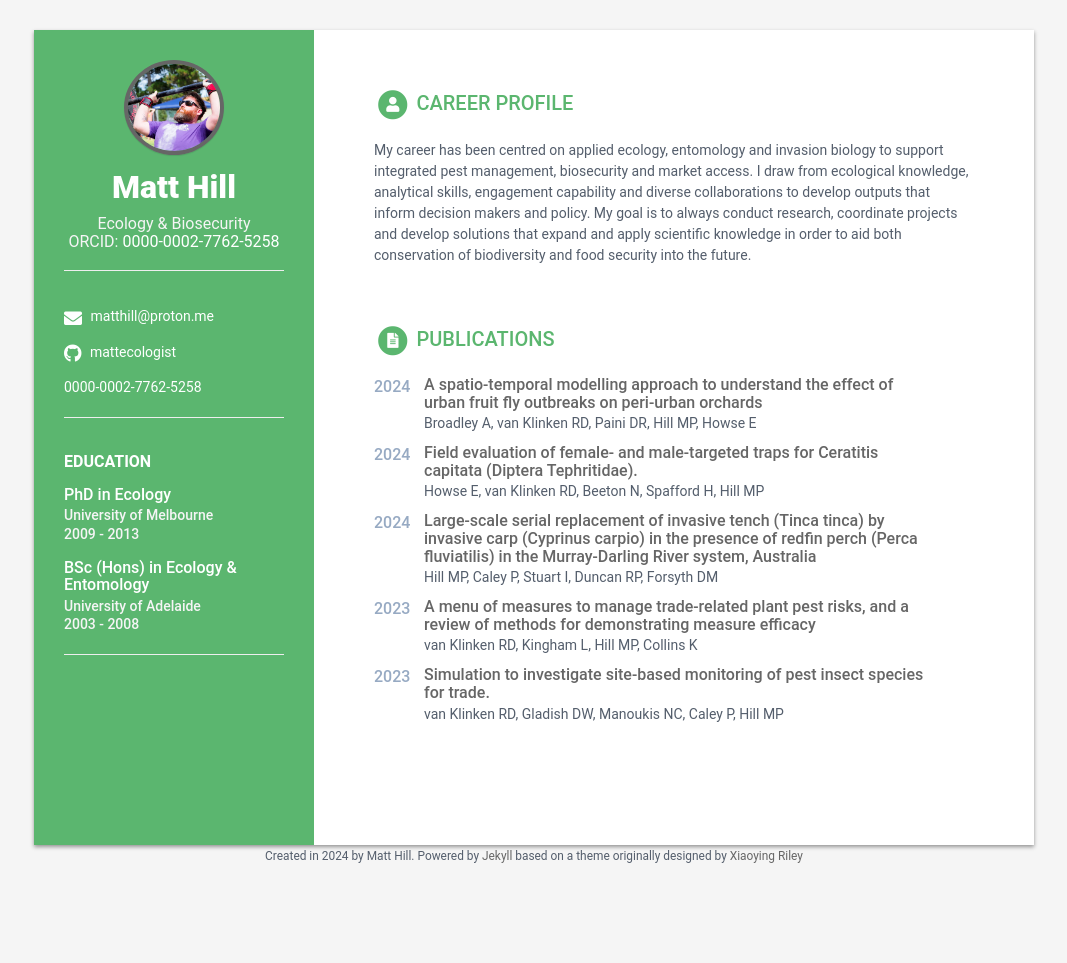
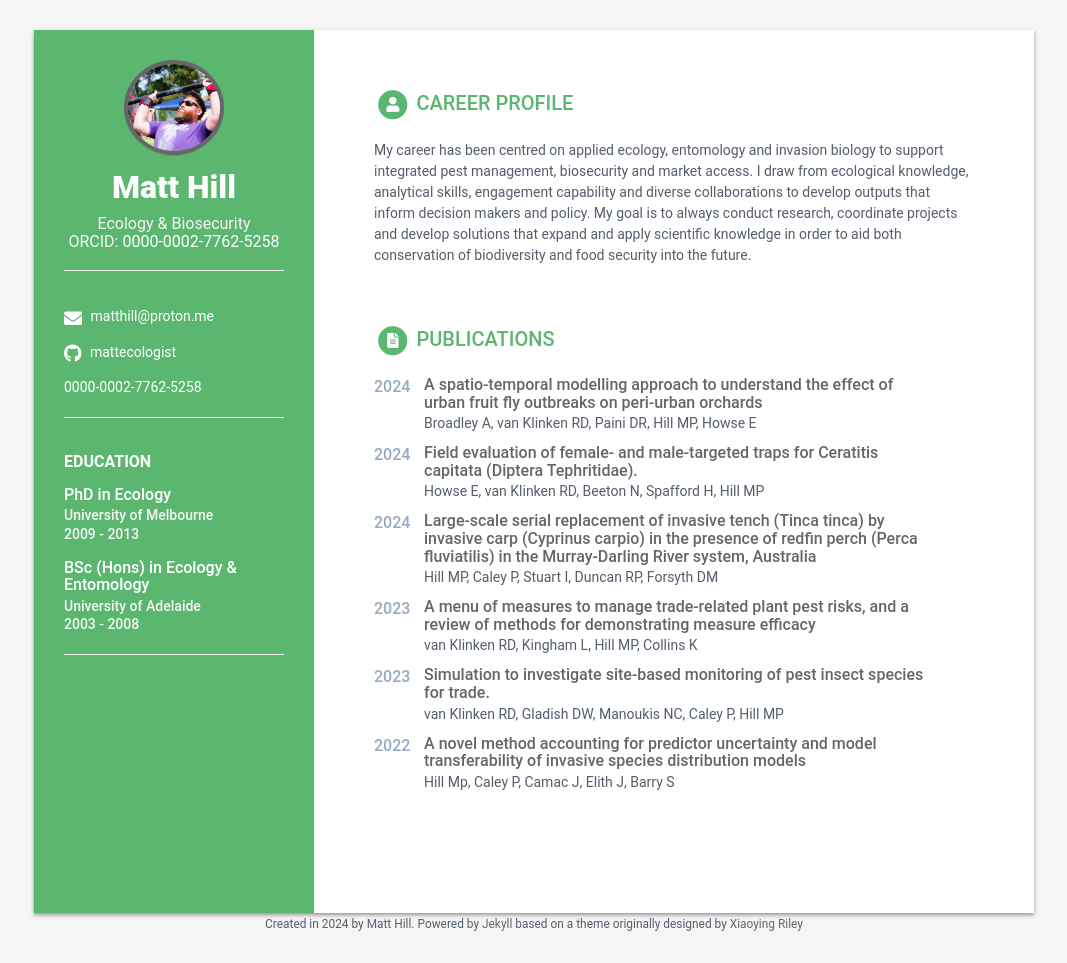
Before and after one commit to mattecologist/mattecologist.github.io, a Jekyll site: the page built from index.html, in a window 1280 px wide. Shown: the whole page, without its empty margins (106-1173 px from the left). Built offline with Jekyll 4.4.1, drawn with Linux system fonts in a browser that asks for light colours; nearby versions of some CDN libraries; a style sheet for code colours, icons or effects is not loaded; before the commit the page ends 900 px from its top, so only the background shows below that.

Commit message:
add papers

```diff
--- a/_data/publications.yml
+++ b/_data/publications.yml
@@ -3,7 +3,7 @@
   year: 2024
   link: ./assets/pdf/s10530-024-03409-z.pdf
 
-- title: Field evaluation of female- and male-targeted traps for Ceratitis capitata (Diptera Tephritidae).
+- title: "Field evaluation of female- and male-targeted traps for Ceratitis capitata (Diptera Tephritidae)."
   authors: Howse E, van Klinken RD, Beeton N, Spafford H, Hill MP
   year: 2024
   link: ./assets/pdf/toae139.pdf
@@ -23,3 +23,8 @@
   authors: van Klinken RD, Kingham L, Hill MP, Collins K
   year: 2023
   link: ./assets/pdf/s10530-022-02977-2.pdf
+
+- title: A novel method accounting for predictor uncertainty and model transferability of invasive species distribution models
+  authors: Hill Mp, Caley P, Camac J, Elith J, Barry S
+  year: 2022
+  link: ./assets/pdf/2022.03.14.483865v1.full.pdf
```
Also changed, not shown: 1 other file.
